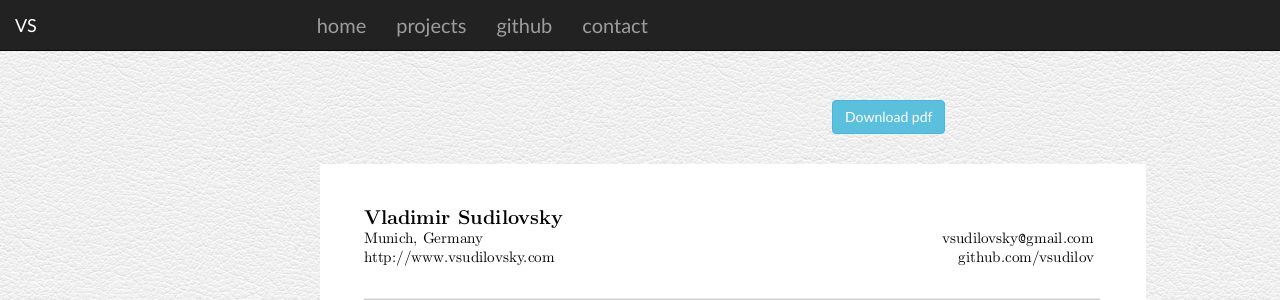
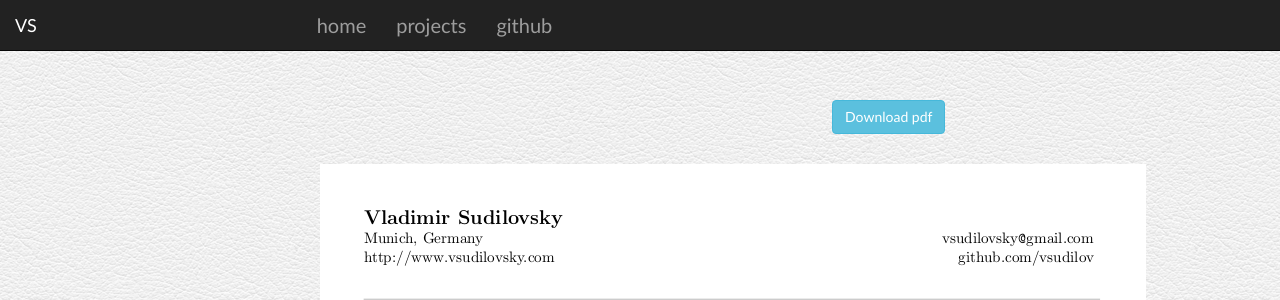
Before and after one commit to vsudilov/vss-flask, a Flask app: page /cv/ in a window 1280 px wide. Shown: the top 300 px of the page. Run offline with Flask 2, Linux system fonts and the light colour scheme; some libraries are stand-ins or nearby versions.

Commit message:
remove navbar link to contact form

```diff
--- a/templates/navbar.html
+++ b/templates/navbar.html
@@ -15,7 +15,7 @@
         <li {% if request.path == "/projects/" %} class="active" {% endif %}><a href="/projects/">projects</a></li>
         <!-- <li {% if request.path == "/cv/" %} class="active" {% endif %}><a href="/cv/">CV</a></li> -->
         <li> <a href="https://github.com/vsudilov/">github</a></li>
-        <li {% if request.path == "/contact/" %} class="active" {% endif %}><a href="/contact/">contact</a></li>
+        <!--<li {% if request.path == "/contact/" %} class="active" {% endif %}><a href="/contact/">contact</a></li>-->
       </ul>
     </div><!--/.nav-collapse -->
   </div>
```
